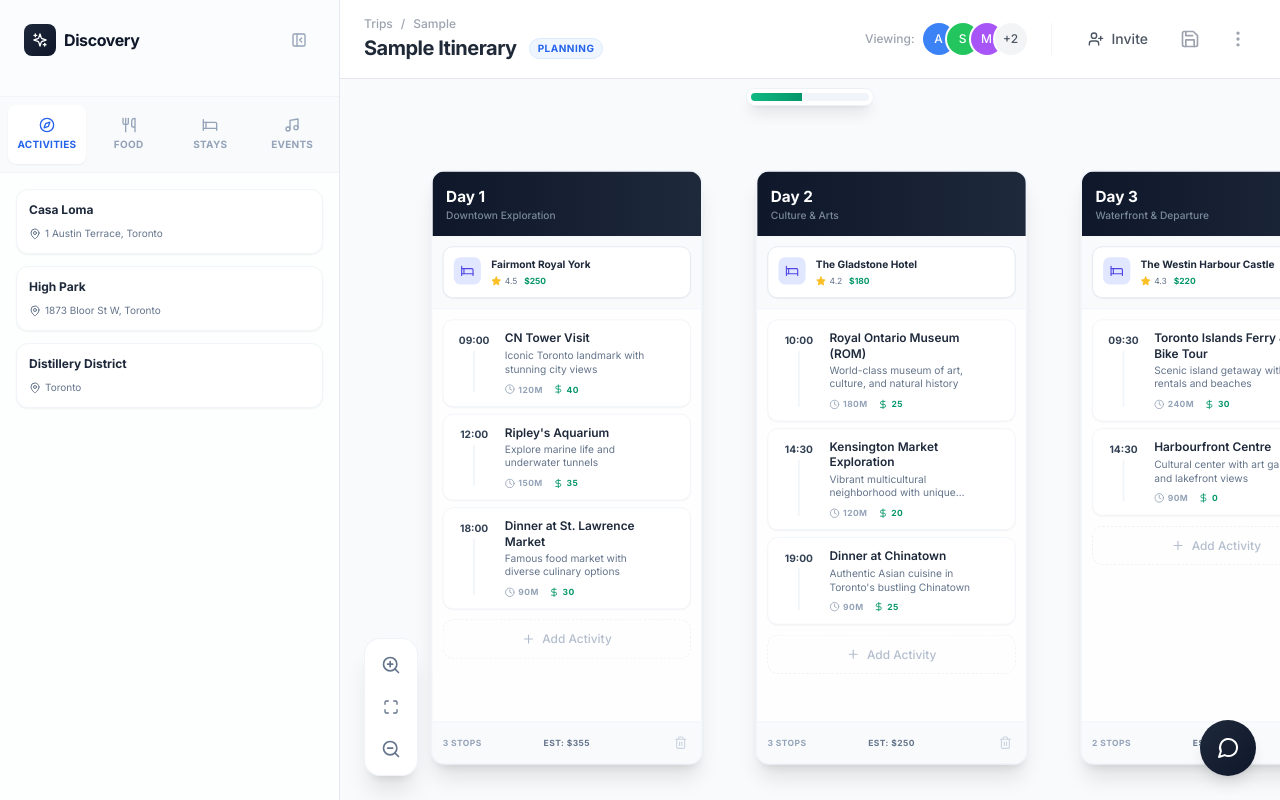
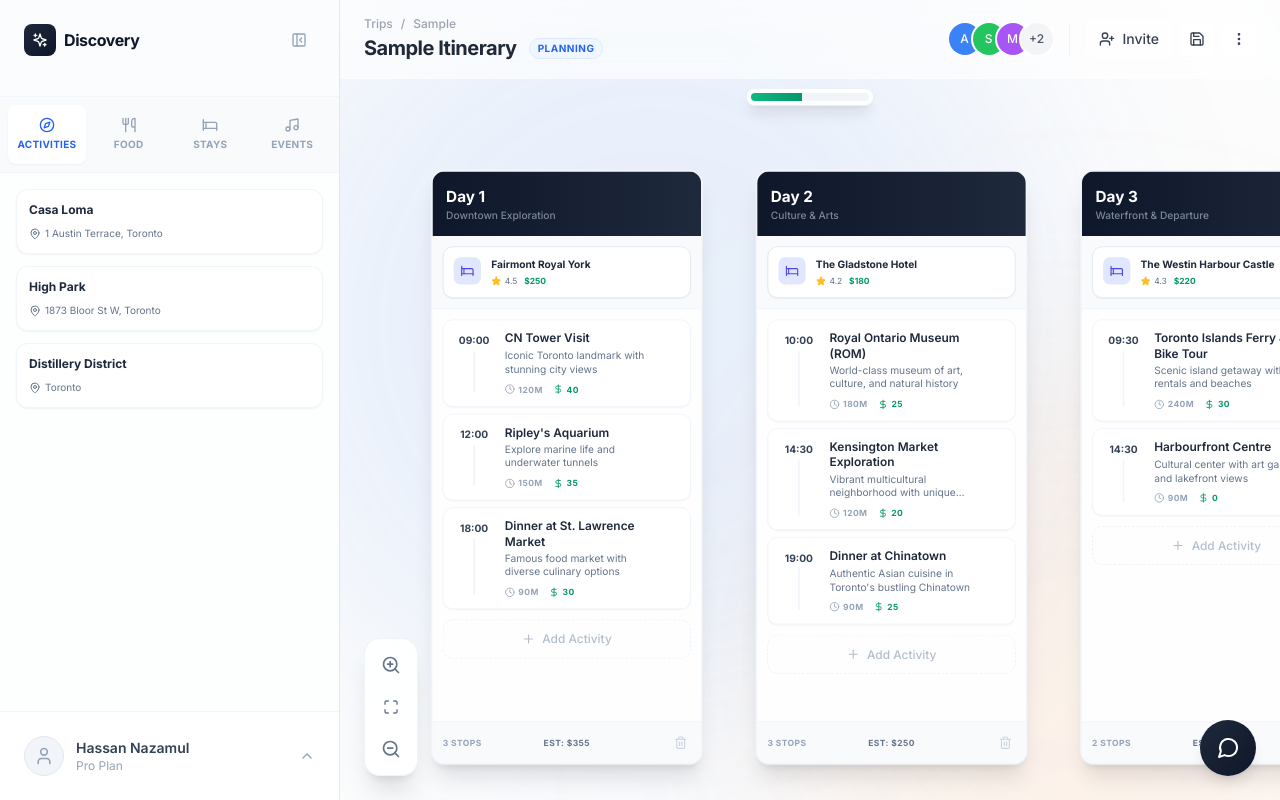
Before and after one commit to HassanNazamul/Northern, a React (Vite) app: page / in a window 1280 px wide. Both pictures are taken after typing "Sample", "2020-01-15", "2020-01-15" into the empty fields and a click on the button "Generate Itinerary". Built offline with nearby package versions, Linux system fonts and the light colour scheme; data requests are answered from the project's data file.

Commit message:
feat: implement a new interactive dashboard with drag-and-drop, zoom/pan, and discovery sidebar.

```diff
--- a/db.json
+++ b/db.json
@@ -7,8 +7,76 @@
       "currency": "CAD",
       "itinerary": [
         {
+          "id": "day-2-mock",
+          "day": 1,
+          "theme": "Culture & Arts",
+          "accommodation": {
+            "hotelName": "The Gladstone Hotel",
+            "address": "1214 Queen St W, Toronto, ON",
+            "pricePerNight": 180,
+            "rating": 4.2,
+            "contactNumber": "+1-416-531-4635",
+            "bookingUrl": "https://example.com/booking",
+            "mapLink": "https://maps.google.com/?q=Gladstone+Hotel+Toronto",
+            "imageGallery": [
+              "https://images.unsplash.com/photo-1520250497591-112f2f40a3f4?w=500"
+            ],
+            "amenities": [
+              "WiFi",
+              "Art Gallery",
+              "Restaurant",
+              "Bar"
+            ],
+            "description": "Boutique hotel with artistic flair in West Queen West"
+          },
+          "activities": [
+            {
+              "id": "activity-2-1",
+              "title": "Royal Ontario Museum (ROM)",
+              "description": "World-class museum of art, culture, and natural history",
+              "time": "10:00",
+              "durationMinutes": 180,
+              "cost_estimate": 25,
+              "category": "Sightseeing",
+              "location": "100 Queen's Park, Toronto",
+              "coordinates": {
+                "lat": 43.6677,
+                "lng": -79.3948
+              }
+            },
+            {
+              "id": "activity-2-2",
+              "title": "Kensington Market Exploration",
+              "description": "Vibrant multicultural neighborhood with unique shops and cafes",
+              "time": "14:30",
+              "durationMinutes": 120,
+              "cost_estimate": 20,
+              "category": "Relaxation",
+              "location": "Kensington Ave, Toronto",
+              "coordinates": {
+                "lat": 43.6544,
+                "lng": -79.4008
+              }
+            },
+            {
+              "id": "activity-2-3",
+              "title": "Dinner at Chinatown",
+              "description": "Authentic Asian cuisine in Toronto's bustling Chinatown",
+              "time": "19:00",
+              "durationMinutes": 90,
+              "cost_estimate": 25,
+              "category": "Food",
+              "location": "Spadina Ave, Toronto",
+              "coordinates": {
+                "lat": 43.6532,
+                "lng": -79.3983
+              }
+            }
+          ]
+        },
+        {
           "id": "day-1-mock",
-          "day": 1,
+          "day": 2,
           "theme": "Downtown Exploration",
           "accommodation": {
             "hotelName": "Fairmont Royal York",
@@ -70,74 +138,6 @@
               "coordinates": {
                 "lat": 43.6487,
                 "lng": -79.3716
-              }
-            }
-          ]
-        },
-        {
-          "id": "day-2-mock",
-          "day": 2,
-          "theme": "Culture & Arts",
-          "accommodation": {
-            "hotelName": "The Gladstone Hotel",
-            "address": "1214 Queen St W, Toronto, ON",
-            "pricePerNight": 180,
-            "rating": 4.2,
-            "contactNumber": "+1-416-531-4635",
-            "bookingUrl": "https://example.com/booking",
-            "mapLink": "https://maps.google.com/?q=Gladstone+Hotel+Toronto",
-            "imageGallery": [
-              "https://images.unsplash.com/photo-1520250497591-112f2f40a3f4?w=500"
-            ],
-            "amenities": [
-              "WiFi",
-              "Art Gallery",
-              "Restaurant",
-              "Bar"
-            ],
-            "description": "Boutique hotel with artistic flair in West Queen West"
-          },
-          "activities": [
-            {
-              "id": "activity-2-1",
-              "title": "Royal Ontario Museum (ROM)",
-              "description": "World-class museum of art, culture, and natural history",
-              "time": "10:00",
-              "durationMinutes": 180,
-              "cost_estimate": 25,
-              "category": "Sightseeing",
-              "location": "100 Queen's Park, Toronto",
-              "coordinates": {
-                "lat": 43.6677,
-                "lng": -79.3948
-              }
-            },
-            {
-              "id": "activity-2-2",
-              "title": "Kensington Market Exploration",
-              "description": "Vibrant multicultural neighborhood with unique shops and cafes",
-              "time": "14:30",
-              "durationMinutes": 120,
-              "cost_estimate": 20,
-              "category": "Relaxation",
-              "location": "Kensington Ave, Toronto",
-              "coordinates": {
-                "lat": 43.6544,
-                "lng": -79.4008
-              }
-            },
-            {
-              "id": "activity-2-3",
-              "title": "Dinner at Chinatown",
-              "description": "Authentic Asian cuisine in Toronto's bustling Chinatown",
-              "time": "19:00",
-              "durationMinutes": 90,
-              "cost_estimate": 25,
-              "category": "Food",
-              "location": "Spadina Ave, Toronto",
-              "coordinates": {
-                "lat": 43.6532,
-                "lng": -79.3983
               }
             }
           ]
--- a/src/features/dashboard/Dashboard.tsx
+++ b/src/features/dashboard/Dashboard.tsx
@@ -1,5 +1,6 @@
 import React from 'react';
 import { DndContext, rectIntersection, MeasuringStrategy } from '@dnd-kit/core';
+import { motion } from 'framer-motion';
 import { ChevronLeft, PanelLeftOpen } from 'lucide-react';
 import { Activity, Accommodation } from '@types';
 import { ChatBot } from '@features/chat';
@@ -143,7 +144,43 @@ const Dashboard: React.FC<DashboardProps> = ({ onReset }) => {
         </div>
 
         {/* Main Content Area - Flexible Column */}
-        <div className="flex flex-col bg-gray-50 relative z-10 min-w-0">
+        <div className="flex flex-col bg-[#FCFCFC] relative z-10 min-w-0 overflow-hidden">
+
+          {/* -- Live Mesh Background -- */}
+          <div className="absolute inset-0 z-0 pointer-events-none overflow-hidden">
+            {/* Pale Blue Blob - Top Left */}
+            <motion.div
+              animate={{
+                scale: [1, 1.2, 1],
+                x: [0, 50, 0],
+                y: [0, 30, 0],
+                opacity: [0.1, 0.15, 0.1]
+              }}
+              transition={{
+                duration: 20,
+                repeat: Infinity,
+                ease: "easeInOut"
+              }}
+              className="absolute -top-[10%] -left-[10%] w-[800px] h-[800px] bg-blue-500 rounded-full blur-[120px] mix-blend-multiply"
+            />
+
+            {/* Soft Orange Blob - Bottom Right */}
+            <motion.div
+              animate={{
+                scale: [1, 1.1, 1],
+                x: [0, -30, 0],
+                y: [0, -50, 0],
+                opacity: [0.1, 0.12, 0.1]
+              }}
+              transition={{
+                duration: 25,
+                repeat: Infinity,
+                ease: "easeInOut",
+                delay: 2
+              }}
+              className="absolute -bottom-[20%] -right-[10%] w-[600px] h-[600px] bg-orange-400 rounded-full blur-[100px] mix-blend-multiply"
+            />
+          </div>
           {/* Top Bar */}
           {/* Top Bar - Refactored into DashboardHeader */}
           <DashboardHeader
--- a/src/features/dashboard/components/DashboardCanvas.tsx
+++ b/src/features/dashboard/components/DashboardCanvas.tsx
@@ -43,7 +43,7 @@ export const DashboardCanvas: React.FC<DashboardCanvasProps> = ({
 }) => {
     return (
         <div
-            className="w-full h-full bg-[#F8FAFC] canvas-bg"
+            className="w-full h-full bg-transparent"
             ref={canvasRef}
             onMouseDown={onMouseDown}
             onMouseMove={onMouseMove}
--- a/src/features/dashboard/components/DashboardHeader.tsx
+++ b/src/features/dashboard/components/DashboardHeader.tsx
@@ -26,7 +26,7 @@ export const DashboardHeader: React.FC<DashboardHeaderProps> = ({
     const [showMoreMenu, setShowMoreMenu] = useState(false);
 
     return (
-        <div className="flex items-center justify-between px-6 py-4 bg-white border-b border-gray-200 relative z-30">
+        <div className="flex items-center justify-between px-6 py-4 bg-white/60 backdrop-blur-md border-b border-white/20 relative z-30 sticky top-0">
             {/* Left Section: Context & Navigation */}
             <div className="flex items-center gap-4">
                 {!sidebarOpen && (
@@ -58,50 +58,49 @@ export const DashboardHeader: React.FC<DashboardHeaderProps> = ({
             </div>
 
             {/* Right Section: Collaboration & Actions */}
-            <div className="flex items-center gap-6">
+            <div className="flex items-center gap-4">
 
                 {/* Collaborators */}
-                <div className="flex items-center gap-2 pr-6 border-r border-gray-100">
-                    <span className="text-xs text-gray-400 font-medium hidden md:block">Viewing:</span>
+                <div className="flex items-center gap-2 pr-4 border-r border-gray-200/50 hidden md:flex">
                     <CollaboratorGroup />
                 </div>
 
                 {/* Action Toolbar */}
-                <div className="flex items-center gap-3">
+                <div className="flex items-center gap-2">
                     {/* Invite Button */}
-                    <button className="flex items-center gap-2 px-3 py-2 text-sm font-medium text-gray-600 hover:text-gray-900 hover:bg-gray-50 rounded-lg transition-colors">
+                    <button className="flex items-center gap-2 px-3 py-2 text-sm font-medium text-gray-700 bg-white/40 border border-white/50 rounded-lg hover:bg-white/60 hover:shadow-sm transition-all">
                         <UserPlus className="h-4 w-4" />
                         <span className="hidden sm:inline">Invite</span>
                     </button>
 
-                    {/* Save Button (Icon only on mobile) */}
-                    <button className="p-2 text-gray-400 hover:text-gray-700 hover:bg-gray-50 rounded-lg transition-colors" title="Save Trip">
-                        <Save className="h-5 w-5" />
+                    {/* Save Button */}
+                    <button className="p-2 text-gray-700 bg-white/40 border border-white/50 rounded-lg hover:bg-white/60 hover:shadow-sm transition-all" title="Save Trip">
+                        <Save className="h-4 w-4" />
                     </button>
 
 
 
-                    {/* More Actions Dropdown Placeholder */}
+                    {/* More Actions Dropdown */}
                     <div className="relative">
                         <button
                             onClick={() => setShowMoreMenu(!showMoreMenu)}
-                            className="p-2 text-gray-400 hover:text-gray-700 hover:bg-gray-50 rounded-lg transition-colors"
+                            className="p-2 text-gray-700 bg-white/40 border border-white/50 rounded-lg hover:bg-white/60 hover:shadow-sm transition-all"
                         >
-                            <MoreVertical className="h-5 w-5" />
+                            <MoreVertical className="h-4 w-4" />
                         </button>
 
                         {showMoreMenu && (
-                            <div className="absolute right-0 top-full mt-2 w-48 bg-white rounded-lg shadow-xl border border-gray-100 py-1 z-50 animate-in fade-in zoom-in-95 duration-200">
-                                <button className="w-full text-left px-4 py-2 text-sm text-gray-600 hover:bg-gray-50 flex items-center gap-2">
+                            <div className="absolute right-0 top-full mt-2 w-48 bg-white/90 backdrop-blur-xl rounded-xl shadow-xl border border-white/20 py-1 z-50 animate-in fade-in zoom-in-95 duration-200 ring-1 ring-black/5">
+                                <button className="w-full text-left px-4 py-2.5 text-sm text-gray-600 hover:bg-black/5 flex items-center gap-2 transition-colors">
                                     <Globe className="h-4 w-4" /> Publish
                                 </button>
-                                <button className="w-full text-left px-4 py-2 text-sm text-gray-600 hover:bg-gray-50 flex items-center gap-2">
+                                <button className="w-full text-left px-4 py-2.5 text-sm text-gray-600 hover:bg-black/5 flex items-center gap-2 transition-colors">
                                     <Mail className="h-4 w-4" /> Share via Email
                                 </button>
-                                <div className="my-1 border-t border-gray-100"></div>
+                                <div className="my-1 border-t border-gray-100/50"></div>
                                 <button
                                     onClick={onReset}
-                                    className="w-full text-left px-4 py-2 text-sm text-red-600 hover:bg-red-50 flex items-center gap-2"
+                                    className="w-full text-left px-4 py-2.5 text-sm text-red-600 hover:bg-red-50 flex items-center gap-2 transition-colors"
                                 >
                                     <ChevronLeft className="h-4 w-4" /> New Trip
                                 </button>
--- a/src/features/dashboard/components/DiscoverySidebar.tsx
+++ b/src/features/dashboard/components/DiscoverySidebar.tsx
@@ -2,6 +2,7 @@ import React from 'react';
 import { Sparkles, PanelLeftClose, Compass, Utensils, Bed, Music, RefreshCcw } from 'lucide-react';
 import { cn } from '@utils';
 import { SidebarDraggableItem } from './SidebarDraggableItem';
+import { SidebarFooter } from './SidebarFooter';
 
 interface DiscoverySidebarProps {
     isOpen: boolean;
@@ -75,6 +76,9 @@ export const DiscoverySidebar: React.FC<DiscoverySidebarProps> = ({
                     <SidebarDraggableItem key={idx} item={item} type={activeTab === 'stay' ? 'accommodation' : 'activity'} />
                 ))}
             </div>
+
+            {/* -- Footer -- */}
+            <SidebarFooter />
         </div>
     );
 };
--- /dev/null
+++ b/src/features/dashboard/components/SidebarFooter.tsx
@@ -0,0 +1,96 @@
+import React, { useState } from 'react';
+import { User, MoreVertical, LogOut, Settings, Moon, ChevronRight, Mail, Phone, ChevronUp } from 'lucide-react';
+import { cn } from '@utils';
+
+export const SidebarFooter: React.FC = () => {
+    const [isOpen, setIsOpen] = useState(false);
+
+    return (
+        <div className="p-4 border-t border-slate-100 bg-white relative">
+
+            {/* -- Menu Dropdown -- */}
+            {/* Positioned above the footer */}
+            <div className={cn(
+                "absolute bottom-full left-4 right-4 mb-2 bg-white rounded-xl shadow-xl border border-slate-100 overflow-hidden transition-all duration-200 origin-bottom scale-95 opacity-0 pointer-events-none",
+                isOpen && "scale-100 opacity-100 pointer-events-auto"
+            )}>
+                {/* Account Settings Group */}
+                <div className="p-2 space-y-1">
+                    <div className="px-3 py-2 text-xs font-semibold text-slate-400 uppercase tracking-wider">
+                        My Account
+                    </div>
+                    <button className="w-full flex items-center justify-between px-3 py-2 text-sm text-slate-600 hover:bg-slate-50 rounded-lg group transition-colors">
+                        <div className="flex items-center gap-2">
+                            <Mail className="w-4 h-4 text-slate-400 group-hover:text-blue-500" />
+                            <span>Update Email</span>
+                        </div>
+                    </button>
+                    <button className="w-full flex items-center justify-between px-3 py-2 text-sm text-slate-600 hover:bg-slate-50 rounded-lg group transition-colors">
+                        <div className="flex items-center gap-2">
+                            <Phone className="w-4 h-4 text-slate-400 group-hover:text-blue-500" />
+                            <span>Change Number</span>
+                        </div>
+                    </button>
+                </div>
+
+                <div className="h-px bg-slate-100 mx-2 my-1"></div>
+
+                {/* App Settings Group */}
+                <div className="p-2 space-y-1">
+                    <button className="w-full flex items-center justify-between px-3 py-2 text-sm text-slate-600 hover:bg-slate-50 rounded-lg group transition-colors">
+                        <div className="flex items-center gap-2">
+                            <Moon className="w-4 h-4 text-slate-400 group-hover:text-amber-500" />
+                            <span>Dark Mode</span>
+                        </div>
+                        {/* Toggle Placeholder */}
+                        <div className="w-8 h-4 bg-slate-200 rounded-full relative">
+                            <div className="absolute left-1 top-1 w-2 h-2 bg-white rounded-full shadow-sm"></div>
+                        </div>
+                    </button>
+                </div>
+
+                <div className="h-px bg-slate-100 mx-2 my-1"></div>
+
+                {/* Logout */}
+                <div className="p-2">
+                    <button className="w-full flex items-center gap-2 px-3 py-2 text-sm text-red-600 hover:bg-red-50 rounded-lg transition-colors">
+                        <LogOut className="w-4 h-4" />
+                        <span>Sign Out</span>
+                    </button>
+                </div>
+            </div>
+
+            {/* -- User Profile Trigger -- */}
+            <button
+                onClick={() => setIsOpen(!isOpen)}
+                className={cn(
+                    "w-full flex items-center justify-between p-2 rounded-xl hover:bg-slate-50 transition-all group",
+                    isOpen && "bg-slate-50"
+                )}
+            >
+                <div className="flex items-center gap-3">
+                    {/* Avatar */}
+                    <div className="w-10 h-10 rounded-full bg-slate-100 flex items-center justify-center border border-slate-200 overflow-hidden">
+                        <User className="w-5 h-5 text-slate-400" />
+                        {/* Use an image if available */}
+                        {/* <img src="..." alt="User" /> */}
+                    </div>
+
+                    {/* Info */}
+                    <div className="flex flex-col items-start">
+                        <span className="text-sm font-semibold text-slate-700">Hassan Nazamul</span>
+                        <span className="text-xs text-slate-400">Pro Plan</span>
+                    </div>
+                </div>
+
+                {/* Trigget Icon */}
+                <div className={cn(
+                    "text-slate-400 transition-transform duration-200",
+                    isOpen && "rotate-180"
+                )}>
+                    <ChevronUp className="w-4 h-4" />
+                </div>
+            </button>
+        </div>
+    );
+};
```
